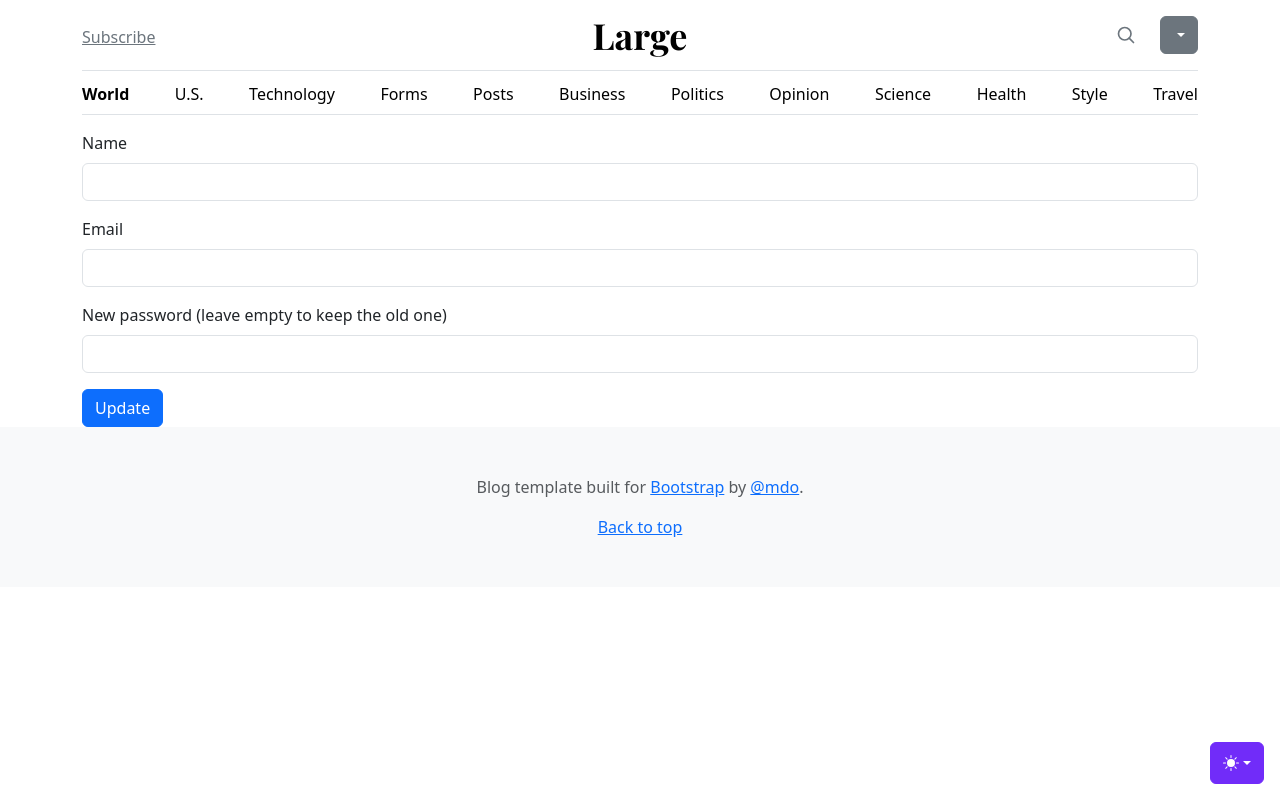
After one commit to bigbossmcnugget/learnphp, a PHP site: template views/users/edit.php in a window 1280 px wide. The commit adds this page. Run offline with PHP 8.4, Linux system fonts and the light colour scheme; the template is opened without the code that fills it, so the values that code supplies are empty.

Commit message:
Lisa kasutaja muutmine, tühi parool jätab vana alles (edit/update)
Co-Authored-By: Claude Sonnet 5.5 <noreply@anthropic.com>

```diff
--- a/routes.php
+++ b/routes.php
@@ -29,6 +29,8 @@ Route::get('/admin/users', [UsersController::class, 'index']);
 Route::get('/admin/users/view', [UsersController::class, 'view']);
 Route::get('/admin/users/create', [UsersController::class, 'create']);
 Route::post('/admin/users', [UsersController::class, 'store']);
+Route::get('/admin/users/edit', [UsersController::class, 'edit']);
+Route::post('/admin/users/edit', [UsersController::class, 'update']);
 
 Route::get('/register', [AuthController::class, 'registerForm']);
 Route::post('/register', [AuthController::class, 'register']);
--- /dev/null
+++ b/views/users/edit.php
@@ -0,0 +1,19 @@
+<?php include __DIR__ . '/../partials/header.php'; ?>
+<main class="container">
+    <form action="/admin/users/edit?id=<?= $user->id ?>" method="POST">
+        <div class="mb-3">
+            <label for="name" class="form-label">Name</label>
+            <input value="<?= htmlspecialchars($user->name) ?>" name="name" type="text" class="form-control" id="name" required>
+        </div>
+        <div class="mb-3">
+            <label for="email" class="form-label">Email</label>
+            <input value="<?= htmlspecialchars($user->email) ?>" name="email" type="email" class="form-control" id="email" required>
+        </div>
+        <div class="mb-3">
+            <label for="password" class="form-label">New password (leave empty to keep the old one)</label>
+            <input name="password" type="password" class="form-control" id="password">
+        </div>
+        <button class="btn btn-primary">Update</button>
+    </form>
+</main>
+<?php include __DIR__ . '/../partials/footer.php'; ?>
```
Also changed, not shown: src/Controllers/UsersController.php (+19 -0 lines).
